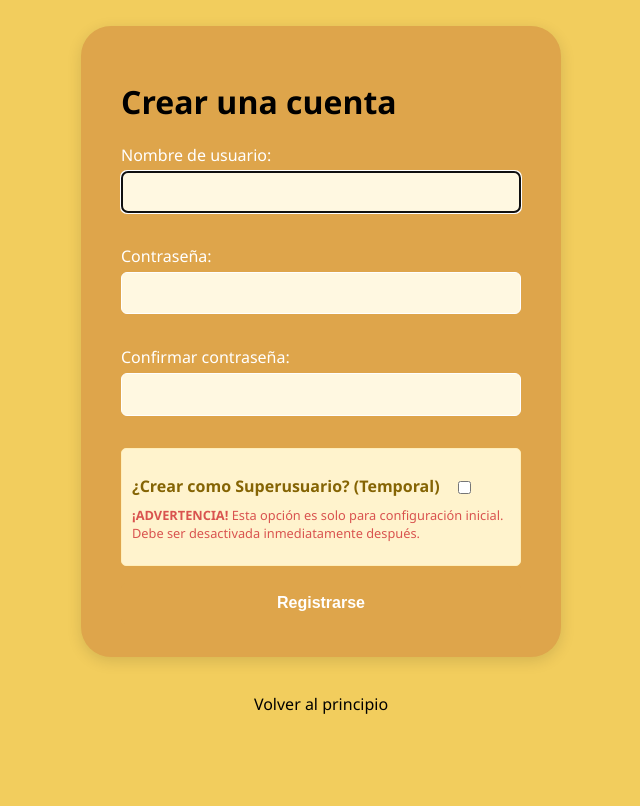
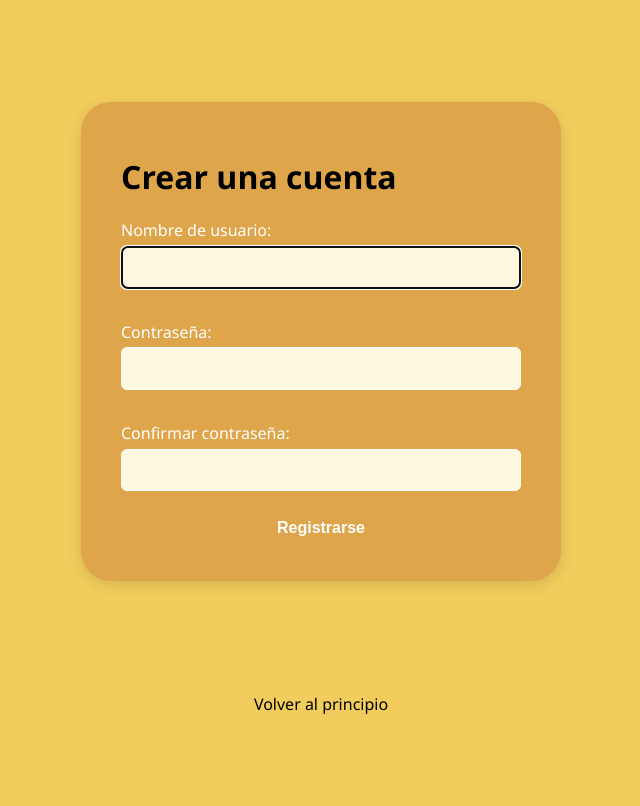
Before and after one commit to SamuelRomeroUber/ProyectoTFG, a Django app: page /registro/ in a window 1280 px wide. Shown: the top 806 px of the page, without its empty margins (319-959 px from the left). Run offline with Django 5.2, Linux system fonts and the light colour scheme.

Commit message:
superuser /admin arreglado

```diff
--- a/Organiza2/templates/registration/registro.html
+++ b/Organiza2/templates/registration/registro.html
@@ -62,19 +62,6 @@
             {% else %}
                 <div class="errores_registro" id="password2_error" style="display:none;"></div>
             {% endif %}
-                        {# --- CHECKBOX TEMPORAL PARA SUPERUSUARIO --- #}
-            {% if ALLOW_SUPERUSER_CREATION_VIA_REGISTER %}
-                <div style="margin-top: 1rem; margin-bottom: 1rem; padding: 10px; background-color: #fff3cd; border: 1px solid #ffeeba; border-radius: 5px;">
-                    <label for="id_make_superuser" style="display: inline-block; margin-right: 10px; color: #856404; font-weight: bold;">
-                        ¿Crear como Superusuario? (Temporal)
-                    </label>
-                    <input type="checkbox" name="make_superuser" id="id_make_superuser" style="width: auto; vertical-align: middle;">
-                    <p style="font-size: 0.8em; color: #d9534f; margin-top: 5px;">
-                        <strong>¡ADVERTENCIA!</strong> Esta opción es solo para configuración inicial. Debe ser desactivada inmediatamente después.
-                    </p>
-                </div>
-            {% endif %}
-            {# --- FIN CHECKBOX TEMPORAL --- #}
             <button type="submit">Registrarse</button>
         </form>
     </div>
--- a/Organiza2/views.py
+++ b/Organiza2/views.py
@@ -44,35 +44,6 @@ class RegistroView(CreateView):
     form_class = UserCreationForm
     template_name = 'registration/registro.html'
     success_url = reverse_lazy('login')
-    def form_valid(self, form):
-        # Guardar el usuario normalmente primero
-        self.object = form.save(commit=False) # No guardar en DB aún si necesitas modificarlo
-
-        # --- LÓGICA TEMPORAL PARA CREAR SUPERUSUARIO ---
-        if ALLOW_SUPERUSER_CREATION_VIA_REGISTER:
-            # Obtener el valor del checkbox del POST request
-            # Asegúrate que el 'name' del checkbox en el HTML sea 'make_superuser'
-            is_superuser_request = self.request.POST.get('make_superuser') == 'on' # HTML checkbox value is 'on'
-
-            if is_superuser_request:
-                self.object.is_staff = True
-                self.object.is_superuser = True
-                print(f"TEMPORAL: Intentando crear a {self.object.username} como superusuario.")
-        # --- FIN LÓGICA TEMPORAL ---
-
-        self.object.save() # Ahora guarda el usuario en la DB con los cambios
-
-        # Si quieres loguear al usuario inmediatamente después del registro (opcional)
-        # from django.contrib.auth import login
-        # login(self.request, self.object)
-        # return redirect(self.success_url) # O a donde quieras redirigir
-
-        return super().form_valid(form) # Llama al método original para la redirección
-
-    def get_context_data(self, **kwargs):
-        context = super().get_context_data(**kwargs)
-        context['ALLOW_SUPERUSER_CREATION_VIA_REGISTER'] = ALLOW_SUPERUSER_CREATION_VIA_REGISTER # O la variable de entorno
-        return context
 
 # Vistas CRUD para Tareas
 class CrearTarea(LoginRequiredMixin, CreateView):
--- a/proyectoTFG/settings.py
+++ b/proyectoTFG/settings.py
@@ -33,12 +33,12 @@ ALLOWED_HOSTS = ['localhost', '127.0.0.1', '.onrender.com']
 # Application definition
 
 INSTALLED_APPS = [
+    'django.contrib.staticfiles',
     'django.contrib.admin',
     'django.contrib.auth',
     'django.contrib.contenttypes',
     'django.contrib.sessions',
     'django.contrib.messages',
-    'django.contrib.staticfiles',
     'Organiza2',
 ]
 
```
